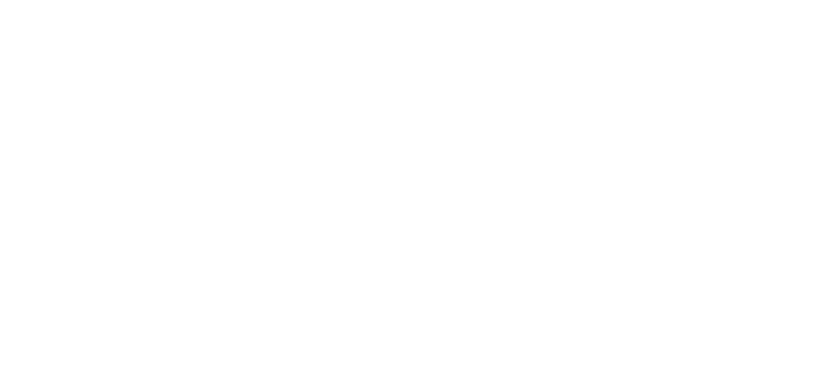
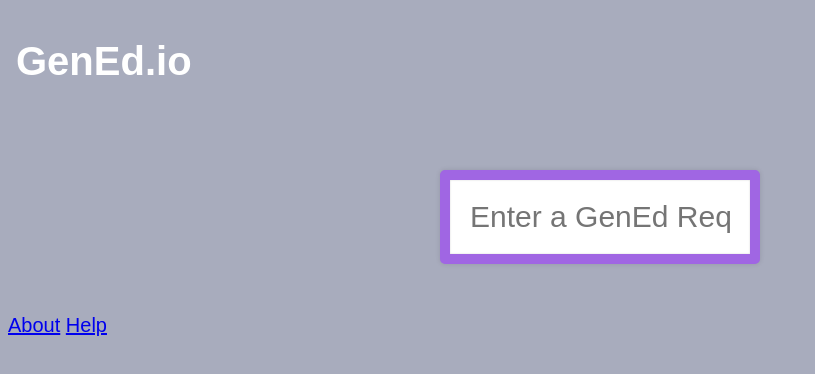
Before and after one commit to ciweala/INST377FinalProject, a website: page public/final-project/index.html in a window 1280 px wide. Shown: the whole page, without its empty margins (0-815 px from the left). Drawn offline with nearby package versions, Linux system fonts and the light colour scheme.

Commit message:
made edits to visuals

```diff
--- a/public/final-project/index.html
+++ b/public/final-project/index.html
@@ -0,0 +1,33 @@
+<!DOCTYPE html>
+<html lang="en">
+<head>
+  <meta charset="UTF-8">
+  <title>GenEd.io</title>
+    <link rel="stylesheet" type="text/css" href="styles.css" />
+    <script
+      src="https://code.jquery.com/jquery-3.5.1.slim.min.js"
+      integrity="sha256-4+XzXVhsDmqanXGHaHvgh1gMQKX40OUvDEBTu8JcmNs="
+      crossorigin="anonymous"
+    ></script>
+</head>
+
+<body>
+  <div class = "header">
+    <h1>GenEd.io</h1>
+  </div>
+  <div class = "wrapper">
+    <div class = "container">
+      <form class="search-form">
+        <input type="text" class="search" placeholder="Enter a GenEd Requirement">
+          <ul class="suggestions">
+
+          </ul>
+      </form>
+      <a href="about.html">About</a>
+      <a href="documentation.html">Help</a>
+    </div>
+  </div>
+<script src="script.js">
+</script>
+  </body>
+</html>
--- a/public/final-project/styles.css
+++ b/public/final-project/styles.css
@@ -0,0 +1,64 @@
+html {
+    box-sizing: border-box;
+    background: #a8acbd;
+    font-family: 'Nunito', sans-serif;
+    font-size: 20px;
+    font-weight: 200;
+  }
+
+  .header {
+    color: #fff;
+    font-family: 'Nunito', sans-serif;
+    flex-direction: row;
+    flex-wrap: wrap;
+    justify-content: center;
+    align-content: center;
+    margin: 0;
+    margin-bottom: 5px;
+    padding: 4px 8px;
+    border-radius: 4px;
+  }
+  .wrapper {
+    flex-direction: row;
+    align-content: center;
+  }
+
+  .container {
+    min-height: 100%;
+    align-content: center;
+    align-items: center;
+    align-self: center;
+  }
+
+  *, *:before, *:after {
+    box-sizing: inherit;
+  }
+
+  input {
+    width: 100%;
+    padding: 20px;
+  }
+
+  .search-form {
+    max-width: 400px;
+    margin: 50px auto;
+  }
+
+  input.search {
+    margin: 0;
+    text-align: center;
+    outline: 0;
+    border: 10px solid #a066e3;
+    width: 80%;
+    left: -10%;
+    position: inherit;
+    top: 10px;
+    z-index: 2;
+    border-radius: 5px;
+    font-size: 30px;
+    box-shadow: 0 0 5px rgba(0, 0, 0, 0.12), inset 0 0 2px rgba(0, 0, 0, 0.19);
+  }
+
+  .hl {
+    background: #a066e3;
+  }
```
Also changed, not shown: public/final-project/about.html (added, +12 -0 lines), public/final-project/documentation.html (added, +12 -0 lines), public/index.html (+1 -0 lines), public/final-project/styles2.css (added).
